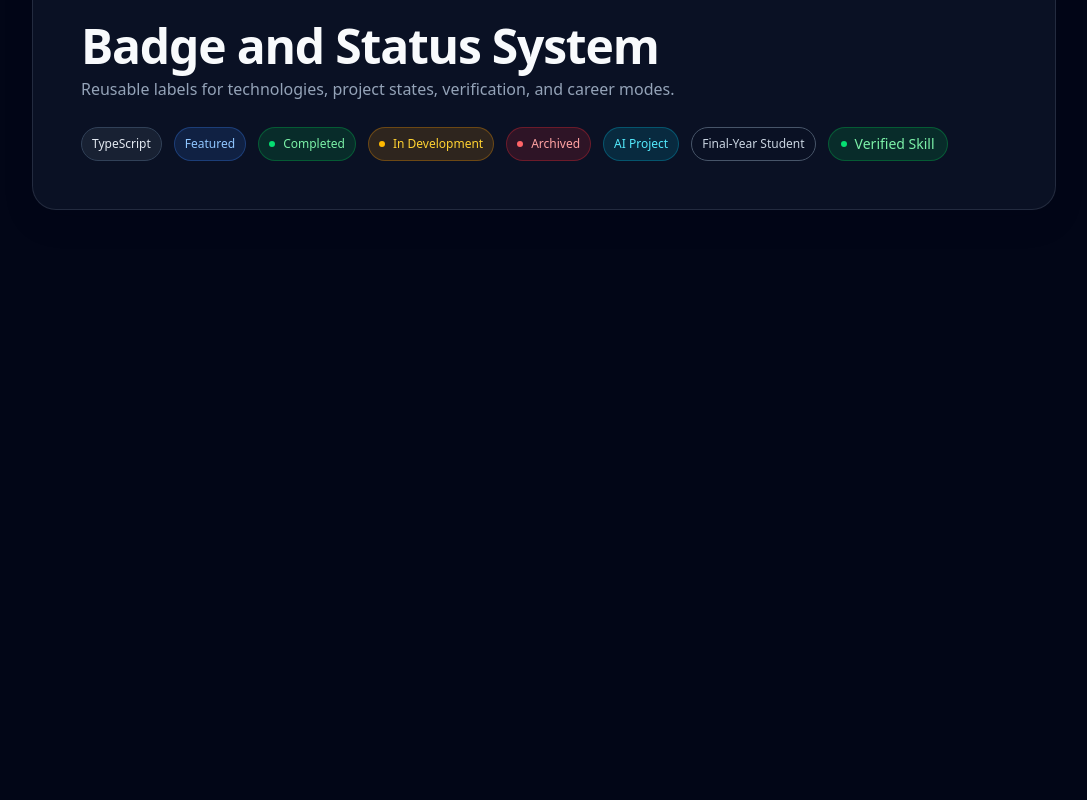
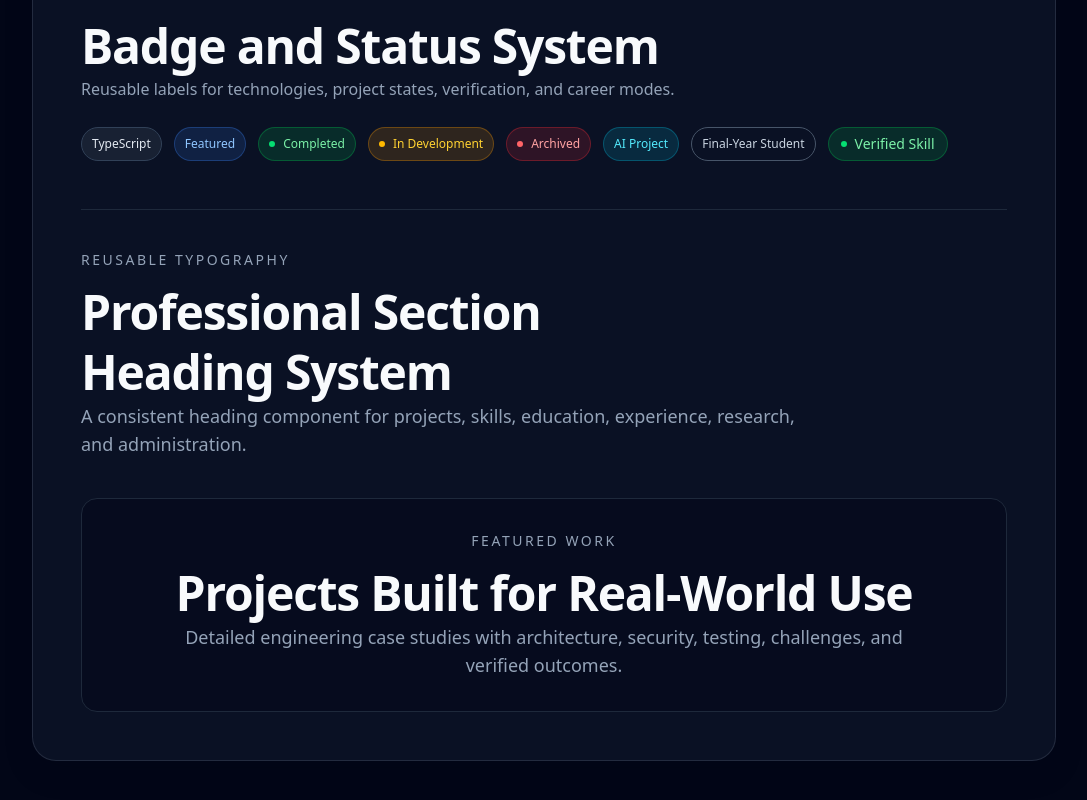
Before and after one commit to syedmohiuddin106-dot/syedos-career-platform, a Next.js app: page / in a window 1280 px wide. Shown: the part 1820-2620 px from the top of the page, without its empty margins (96-1183 px from the left). Before the commit the page ends 2132 px from the top, so only its background shows below. Built offline with nearby package versions, Linux system fonts and the light colour scheme; no server answers.

Commit message:
feat: add reusable section heading system

```diff
--- a/src/app/page.tsx
+++ b/src/app/page.tsx
@@ -6,10 +6,11 @@ import {
   Trash2,
 } from "lucide-react";
 
+import { Badge } from "@/components/ui/badge";
 import { Button } from "@/components/ui/button";
+import { Card } from "@/components/ui/card";
 import { LinkButton } from "@/components/ui/link-button";
-import { Card } from "@/components/ui/card";
-import { Badge } from "@/components/ui/badge";
+import { SectionHeading } from "@/components/ui/section-heading";
 
 export default function HomePage() {
   return (
@@ -272,6 +273,22 @@ export default function HomePage() {
     </Badge>
   </div>
 </div>
+<div className="mt-12 border-t border-slate-800 pt-10">
+  <SectionHeading
+    eyebrow="Reusable Typography"
+    title="Professional Section Heading System"
+    description="A consistent heading component for projects, skills, education, experience, research, and administration."
+  />
+
+  <div className="mt-10 rounded-2xl border border-slate-800 bg-slate-950/50 p-8">
+    <SectionHeading
+      eyebrow="Featured Work"
+      title="Projects Built for Real-World Use"
+      description="Detailed engineering case studies with architecture, security, testing, challenges, and verified outcomes."
+      align="center"
+    />
+  </div>
+</div>
       </section>
     </main>
   );
--- /dev/null
+++ b/src/components/ui/section-heading.tsx
@@ -0,0 +1,60 @@
+import type { ReactNode } from "react";
+
+import { cn } from "@/lib/utils";
+
+type SectionHeadingProps = {
+  eyebrow?: string;
+  title: string;
+  description?: string;
+  align?: "left" | "center";
+  icon?: ReactNode;
+  className?: string;
+};
+
+export function SectionHeading({
+  eyebrow,
+  title,
+  description,
+  align = "left",
+  icon,
+  className,
+}: SectionHeadingProps) {
+  return (
+    <div
+      className={cn(
+        "max-w-3xl",
+        align === "center" && "mx-auto text-center",
+        className,
+      )}
+    >
+      {(eyebrow || icon) && (
+        <div
+          className={cn(
+            "mb-3 flex items-center gap-2",
+            align === "center" && "justify-center",
+          )}
+        >
+          {icon && (
+            <span className="text-cyan-400">
+              {icon}
+            </span>
+          )}
+
+          {eyebrow && (
+            <p className="syedos-code-text text-sm font-medium uppercase tracking-[0.18em] text-cyan-400">
+              {eyebrow}
+            </p>
+          )}
+        </div>
+      )}
+
+      <h2>{title}</h2>
+
+      {description && (
+        <p className="mt-4 text-lg">
+          {description}
+        </p>
+      )}
+    </div>
+  );
+}
```
